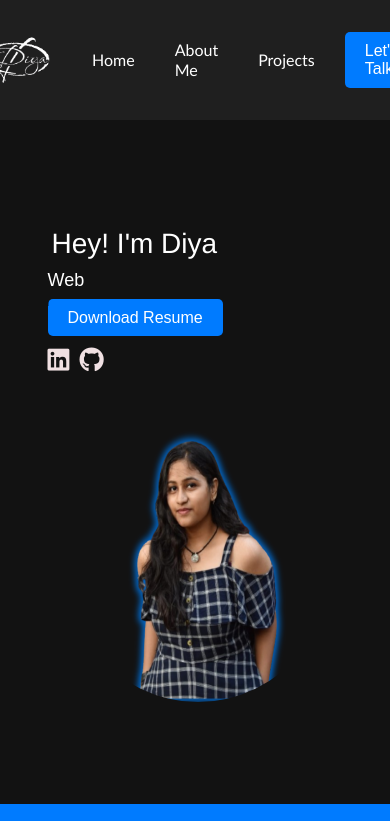
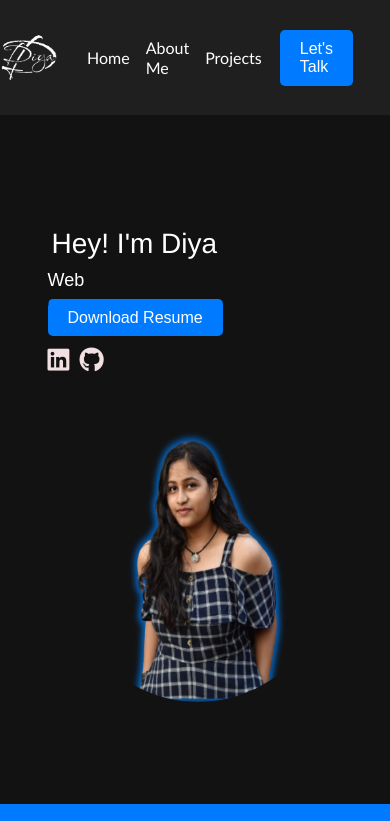
Before and after one commit to dya8/Portfolio, a plain HTML site: page index.html in a window 390 px wide. Shown: the top 821 px of the page. Drawn offline with nearby package versions, Linux system fonts and the light colour scheme.

Commit message:
alignment

```diff
--- a/styles.css
+++ b/styles.css
@@ -31,13 +31,14 @@ header {
     margin: 0 auto;
 
 }
+
 @media (max-width:576px)
 {
     .container {
         display: flex;
         justify-content:center;
         align-items: center;
-
+        margin-left:10px
 
 
     }
@@ -99,7 +100,7 @@ nav a:hover{
     nav ul {
         list-style: none;
         display: flex;
-        gap: 40px;
+        gap: 20px;
     }
 }
 @media (max-width:576px)
@@ -107,7 +108,7 @@ nav a:hover{
     nav ul {
         list-style: none;
         display: flex;
-        gap: 20px;
+        gap: 10px;
     }
 }
 
@@ -533,7 +534,7 @@ padding:30px;
 @media (max-width:768px)
 {
 .bar li {
-padding:20px;
+padding:8px;
 }
 }
 a{
```
